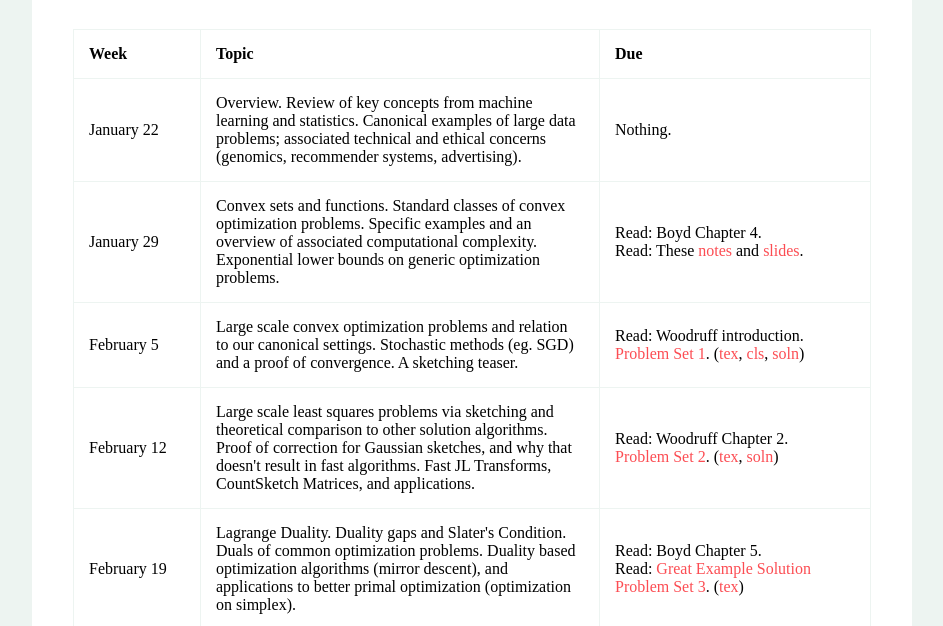
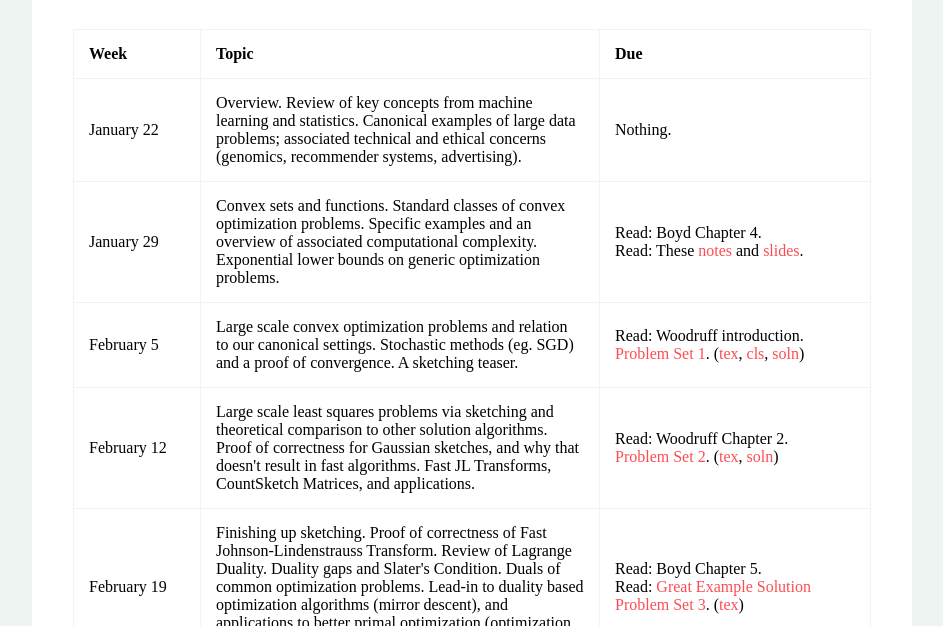
Before and after one commit to weiqinggu/math389L.github.io, a plain HTML site: page index.html in a window 1280 px wide. Shown: the part 172-798 px from the top of the page, without its empty margins (168-1111 px from the left). Drawn offline with Linux system fonts and the light colour scheme.

Commit message:
update main page bc lecture changed slightly

```diff
--- a/index.html
+++ b/index.html
@@ -70,7 +70,7 @@
                     <td> February 12</br>
                     </td>
                     <td>
-                        Large scale least squares problems via sketching and theoretical comparison to other solution algorithms. Proof of correction for Gaussian sketches, and why that doesn't result in fast algorithms. Fast JL Transforms, CountSketch Matrices, and applications.
+                        Large scale least squares problems via sketching and theoretical comparison to other solution algorithms. Proof of correctness for Gaussian sketches, and why that doesn't result in fast algorithms. Fast JL Transforms, CountSketch Matrices, and applications.
                     </td>
                     <td>Read: Woodruff Chapter 2.</br>
                         <a href="hw/pset2.pdf">Problem Set 2</a>. (<a href="hw/pset2.tex">tex</a>, <a href="soln/pset2.pdf">soln</a>)
@@ -80,9 +80,7 @@
                     <td> February 19</br>
                     </td>
                     <td>
-                        Lagrange Duality. Duality gaps and Slater's Condition. Duals of common optimization problems.
-                        Duality based optimization algorithms
-                        (mirror descent), and applications to better primal optimization (optimization on simplex).
+                        Finishing up sketching. Proof of correctness of Fast Johnson-Lindenstrauss Transform. Review of Lagrange Duality. Duality gaps and Slater's Condition. Duals of common optimization problems. Lead-in to duality based optimization algorithms (mirror descent), and applications to better primal optimization (optimization on simplex).
                     </td>
                     <td>Read: Boyd Chapter 5.</br>
                         Read: <a href="hw/great_example_solution.pdf">Great Example Solution</a></br>
```
